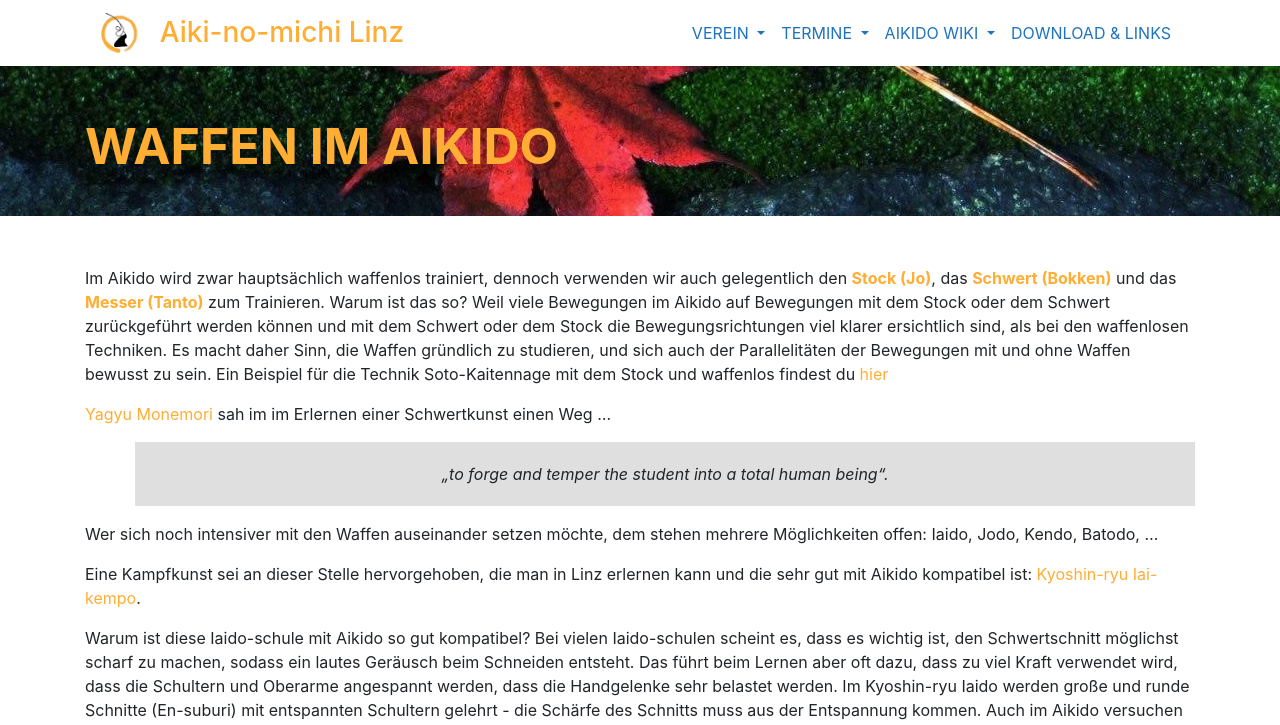
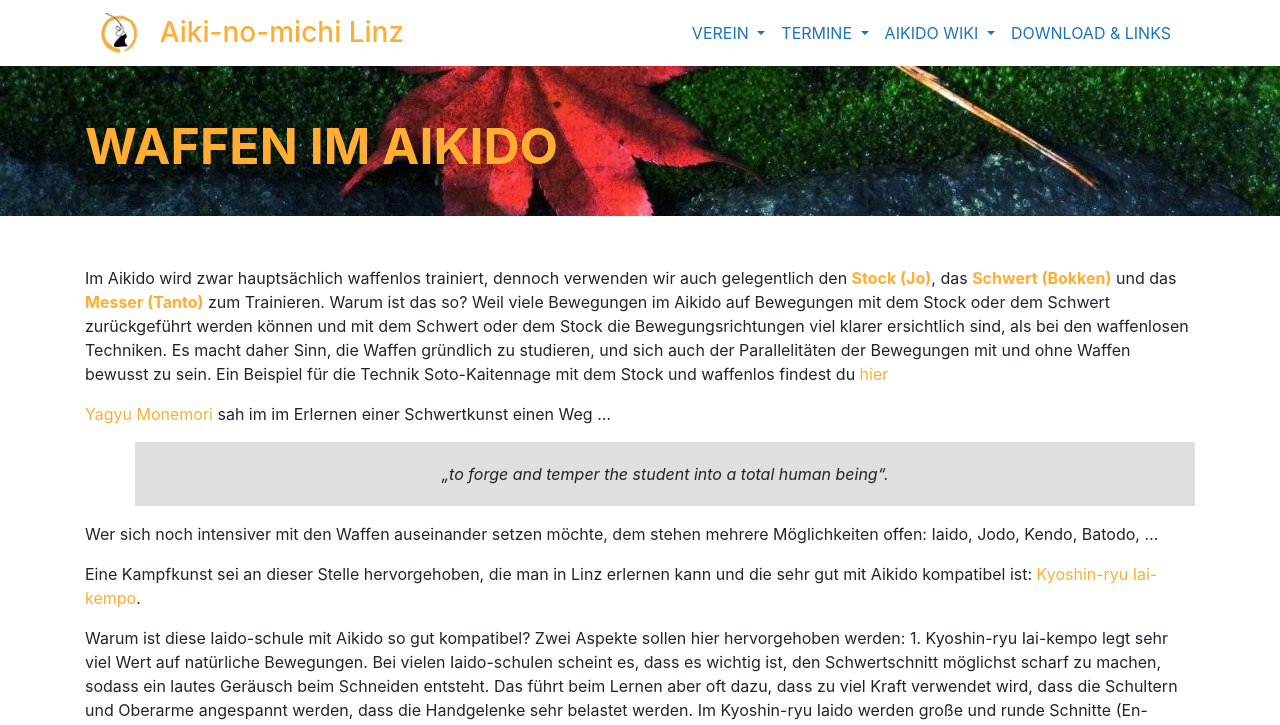
Before and after one commit to TWachs/aikinomichi-linz, a Jekyll site: the page built from waffenImAikido.md, in a window 1280 px wide. Shown: the top 725 px of the page. Built offline with Jekyll 4.4.1, drawn with Linux system fonts in a browser that asks for light colours; nearby versions of some CDN libraries; some of the changed text lies outside the part shown.

Commit message:
Update waffenImAikido.md

```diff
--- a/waffenImAikido.md
+++ b/waffenImAikido.md
@@ -16,12 +16,12 @@
 
 Eine Kampfkunst sei an dieser Stelle hervorgehoben, die man in Linz erlernen kann und die sehr gut mit Aikido kompatibel ist: [Kyoshin-ryu Iai-kempo](http://www.kendolinz.org/iaido){:target="_blank"}.
 
-Warum ist diese Iaido-schule mit Aikido so gut kompatibel? Bei vielen Iaido-schulen scheint es, dass es wichtig ist, den Schwertschnitt möglichst scharf zu machen, sodass ein lautes Geräusch beim Schneiden entsteht. Das führt beim Lernen aber oft dazu, dass zu viel Kraft verwendet wird, dass die Schultern und Oberarme angespannt werden, dass die Handgelenke sehr belastet werden. Im Kyoshin-ryu Iaido werden große und runde Schnitte (En-suburi) mit entspannten Schultern gelehrt - die Schärfe des Schnitts muss aus der Entspannung kommen. Auch im Aikido versuchen wir die Techniken mit möglichst wenig Kraft zu machen und einen entspannten Körper zu haben.
+Warum ist diese Iaido-schule mit Aikido so gut kompatibel? Zwei Aspekte sollen hier hervorgehoben werden: 1. Kyoshin-ryu Iai-kempo legt sehr viel Wert auf natürliche Bewegungen. Bei vielen Iaido-schulen scheint es, dass es wichtig ist, den Schwertschnitt möglichst scharf zu machen, sodass ein lautes Geräusch beim Schneiden entsteht. Das führt beim Lernen aber oft dazu, dass zu viel Kraft verwendet wird, dass die Schultern und Oberarme angespannt werden, dass die Handgelenke sehr belastet werden. Im Kyoshin-ryu Iaido werden große und runde Schnitte (En-suburi) mit entspannten Schultern gelehrt - die Schärfe des Schnitts muss aus der Entspannung kommen. Auch im Aikido versuchen wir die Techniken mit möglichst wenig Kraft zu machen und einen entspannten Körper zu haben.
 </div>
 </div>
 <div class="row">
 <div class="col-6" markdown="1">
-Ein weiterer Aspekt, ist die Einstellung zum Partner: Nach dem noto (Wegstecken des Schwerts in die Scheide) werden die Füße geschlossen, durch das Beiziehen eines Fußes. In vielen Iaido-Schulen geschieht dies, indem der hintere Fuß zum vorderen beigezogen wird. Man nimmt sozusagen den Platz ein, den man sich gerade erkämpft hat. Im Kyoshin-ryu Iaido geschieht es indem der vordere Fuß zum hinteren beigezogen wird: man steigt also zurück und gibt dem Gegner, auch wenn man ihn besiegt hat, wieder seinen Platz. Dies wird in der japanischen Kultur als sehr höflich angesehen und entspricht der mentalen Einstellung im Aikido, wo wir nur die Kontrolle über den Partner anstreben, nicht seine Zerstörung.
+2. Ein weiterer Aspekt, ist die Einstellung zum Partner: das "Nicht-Töten" hat einen großen Stellenwert in dieser Schwert-Schule. Nach dem noto (Wegstecken des Schwerts in die Scheide) werden die Füße geschlossen, durch das Beiziehen eines Fußes. In vielen Iaido-Schulen geschieht dies, indem der hintere Fuß zum vorderen beigezogen wird. Man nimmt sozusagen den Platz ein, den man sich gerade erkämpft hat. Im Kyoshin-ryu Iaido geschieht es indem der vordere Fuß zum hinteren beigezogen wird: man steigt also zurück und gibt dem Gegner, auch wenn man ihn besiegt hat, wieder seinen Platz. Dies wird in der japanischen Kultur als sehr höflich angesehen und entspricht der mentalen Einstellung im Aikido, wo wir nur die Kontrolle über den Partner anstreben, nicht seine Zerstörung.
 </div>
 <div class="col">
 <img class="imageStyleWaffen" src="{{ site.baseurl }}/images/Schwert.jpg" alt="" />
```
